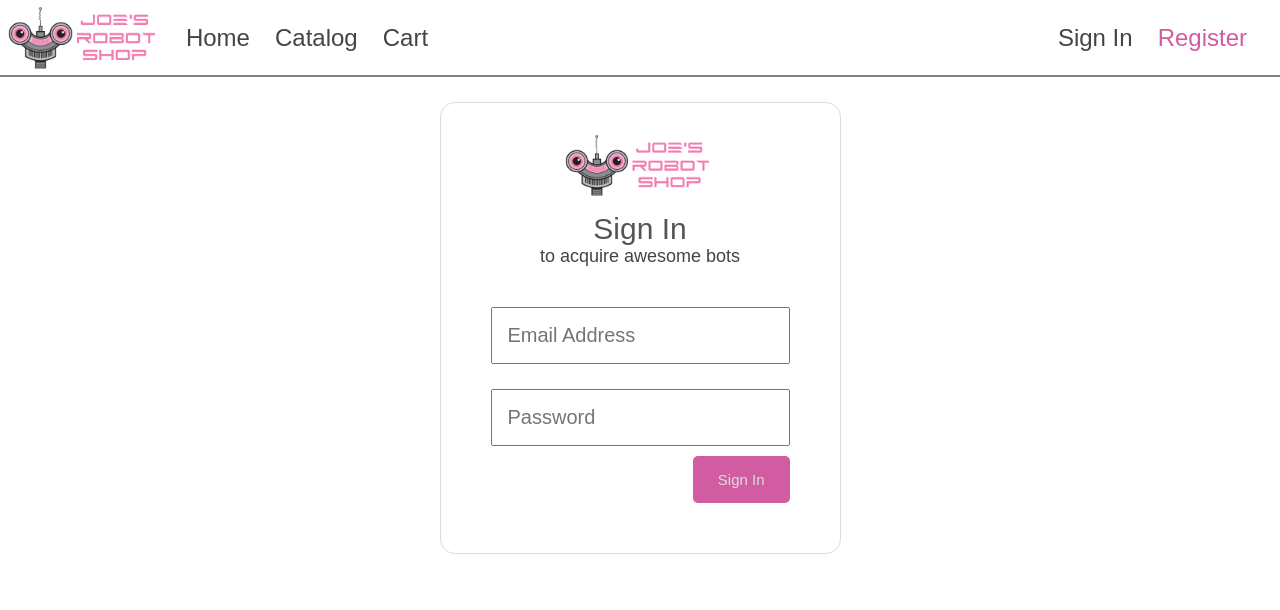
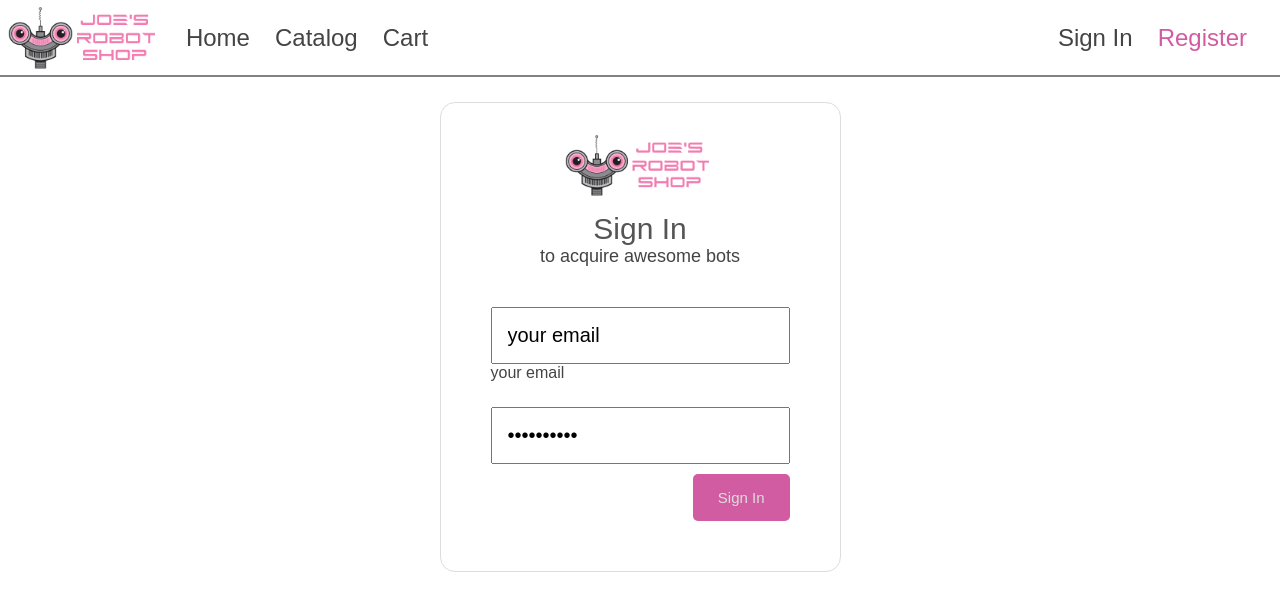
Before and after one commit to Teto-at-GitHub/AngularFundamentalsPluralsight, an Angular app in the folder joes-robot-shop/: page /sign-in in a window 1280 px wide. Shown: the top 610 px of the page. Built offline with nearby package versions, Linux system fonts and the light colour scheme.

Commit message:
ch 10.3 : binding to form controls with ngModel

```diff
--- a/joes-robot-shop/src/app/app.module.ts
+++ b/joes-robot-shop/src/app/app.module.ts
@@ -1,12 +1,13 @@
 import { NgModule } from '@angular/core';
 import { BrowserModule } from '@angular/platform-browser';
+import { FormsModule } from '@angular/forms';
+import { HttpClientModule } from '@angular/common/http';
 
 import { AppComponent } from './app.component';
 import { HomeComponent } from './home/home.component';
 import { CatalogComponent } from './catalog/catalog.component';
 import { SiteHeaderComponent } from './site-header/site-header.component';
 import { ProductDetailsComponent } from './product-details/product-details.component';
-import { HttpClientModule } from '@angular/common/http';
 import { AppRoutingModule } from './app-routing.module';
 import { SignInComponent } from './cart/user/sign-in/sign-in.component';
 
@@ -23,6 +24,7 @@ import { SignInComponent } from './cart/user/sign-in/sign-in.component';
     BrowserModule,
     HttpClientModule,
     AppRoutingModule,
+    FormsModule
   ],
   providers: [],
   bootstrap: [AppComponent]
--- a/joes-robot-shop/src/app/cart/user/sign-in/sign-in.component.html
+++ b/joes-robot-shop/src/app/cart/user/sign-in/sign-in.component.html
@@ -3,8 +3,8 @@
     <img class="logo" src="/assets/images/logo.png" />
     <div class="sign-in">Sign In</div>
     <div class="sub-text">to acquire awesome bots</div>
-    <input name="email" placeholder="Email Address" type="text" />
-    <input name="password" placeholder="Password" type="password" />
+    <input name="email" [(ngModel)]="credentials.email" placeholder="Email Address" type="text" /> {{credentials.email}}
+    <input name="password"  [(ngModel)]="credentials.email" placeholder="Password" type="password" />
     <div class="buttons">
       <button type="submit" class="button cta">
         Sign In
--- a/joes-robot-shop/src/app/cart/user/sign-in/sign-in.component.ts
+++ b/joes-robot-shop/src/app/cart/user/sign-in/sign-in.component.ts
@@ -1,4 +1,5 @@
 import { Component } from '@angular/core';
+import { IUserCredentials } from '../user.model';
 
 @Component({
   selector: 'bot-sign-in',
@@ -8,6 +9,12 @@ import { Component } from '@angular/core';
 })
 export class SignInComponent {
 
+  credentials: IUserCredentials = {
+    email: 'your email',
+    password: ''
+  }
+
   constructor() { }
 
+
 }
```
